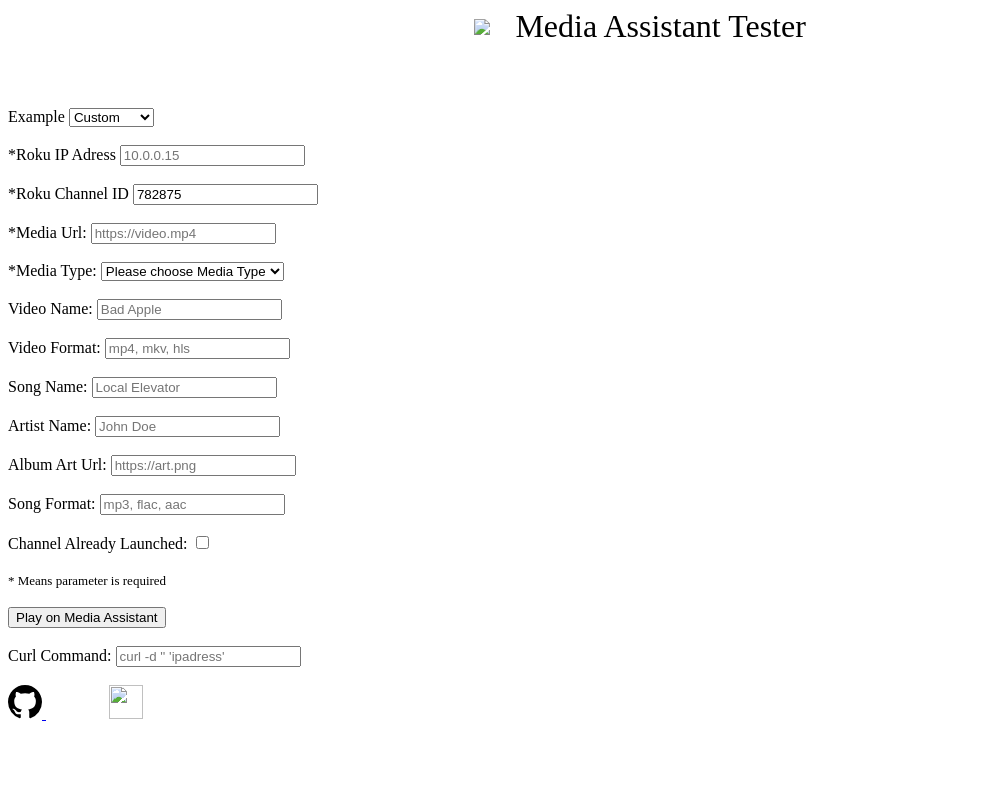
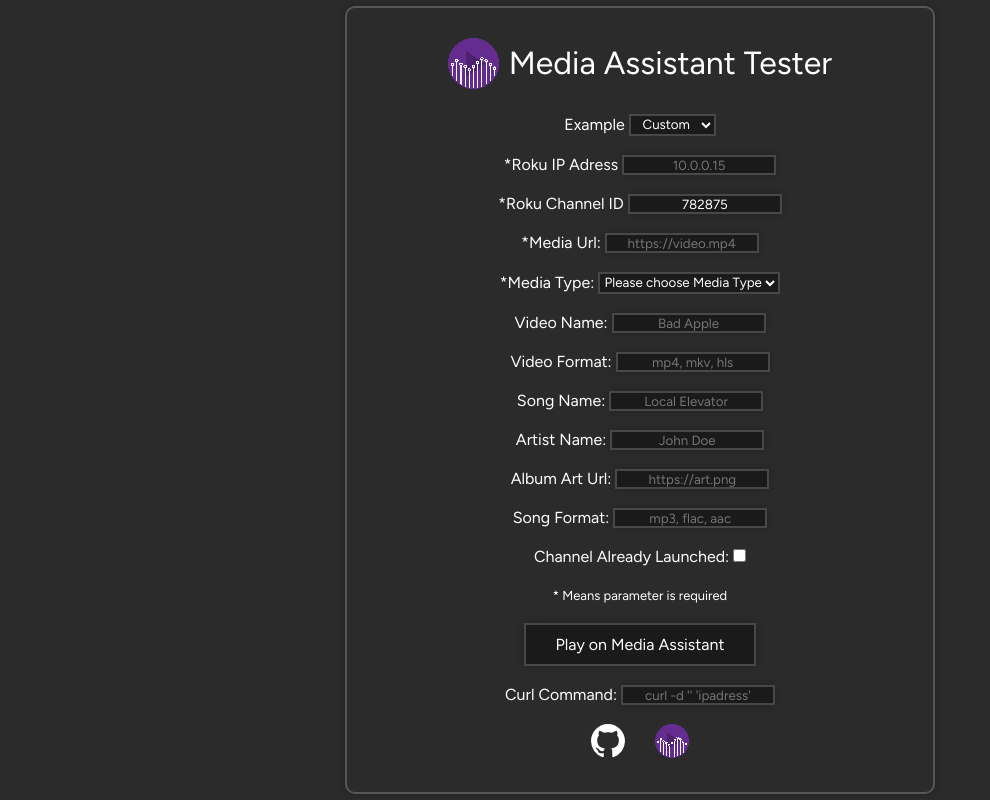
Before and after one commit to MedievalApple/Media-Assistant, a plain HTML site: page docs/index.html in a window 1280 px wide. Shown: the whole page, without its empty margins (0-990 px from the left). Drawn offline with Linux system fonts and the light colour scheme; the site is published under a folder, as on GitHub Pages, so addresses that start at the root find nothing.

Commit message:
Fix file refrences for Github Pages

```diff
--- a/docs/index.html
+++ b/docs/index.html
@@ -3,7 +3,7 @@
 
 <head>
     <meta charset="UTF-8">
-    <link rel="stylesheet" type="text/css" href="/docs/assets/css/index.css">
+    <link rel="stylesheet" type="text/css" href="./assets/css/index.css">
     <link rel="preconnect" href="https://fonts.googleapis.com">
     <link rel="preconnect" href="https://fonts.gstatic.com" crossorigin>
     <link href="https://fonts.googleapis.com/css2?family=Figtree:ital,wght@0,300..900;1,300..900&display=swap"
@@ -12,7 +12,7 @@
     <meta charset="utf-8" />
     <meta name="description" content="A Tester for Media Assistant">
     <meta name="keywords" content="JavaScript, Roku, SmartHome">
-    <meta property="og:image" content="/docs/assets/logo_full.png">
+    <meta property="og:image" content="./assets/logo_full.png">
     <meta name="viewport" content="width=device-width, initial-scale=1.0">
     <title>Media Assistant Tester</title>
 </head>
@@ -20,7 +20,7 @@
 <body>
     <div class="login">
         <div style="display: flex; align-items: center; justify-content: center; margin-bottom: 5%; gap: 2%;">
-        <img style="max-width: 10%;" src="/docs/assets/circle_logo.png">
+        <img style="max-width: 10%;" src="./assets/circle_logo.png">
         <span style="font-size: xx-large;">Media Assistant Tester</span>
         </div>
 
@@ -107,12 +107,12 @@
         <a style="margin-left: 5%; margin-right: 5;"></a>
         <a title="Media Assistant Home Page" href="https://medievalapple.net/Media-Assistant.html"
             style="text-decoration: none;">
-            <img style="image-rendering: pixelated;" height="34px" width="34px" src="/docs/assets/circle_logo.png">
+            <img style="image-rendering: pixelated;" height="34px" width="34px" src="./assets/circle_logo.png">
         </a>
     </div>
 
-    <script src="/docs/assets/js/requests.js"></script>
-    <script src="/docs/assets/js/examples.js"></script>
+    <script src="./assets/js/requests.js"></script>
+    <script src="./assets/js/examples.js"></script>
 </body>
 
 </html>
```
